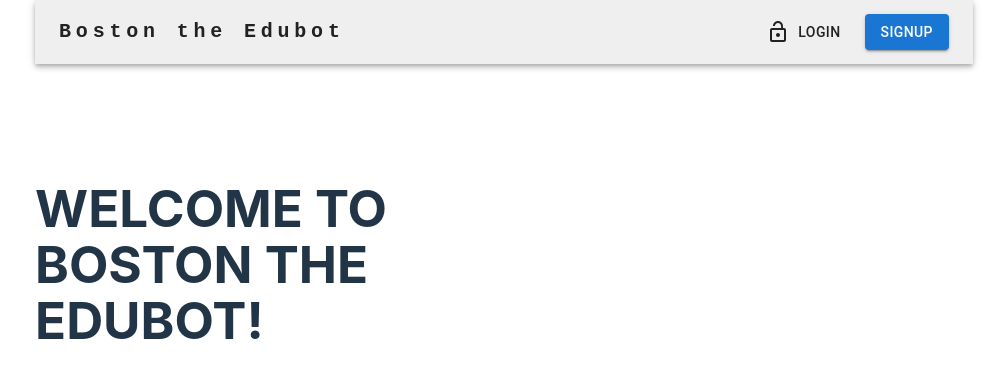
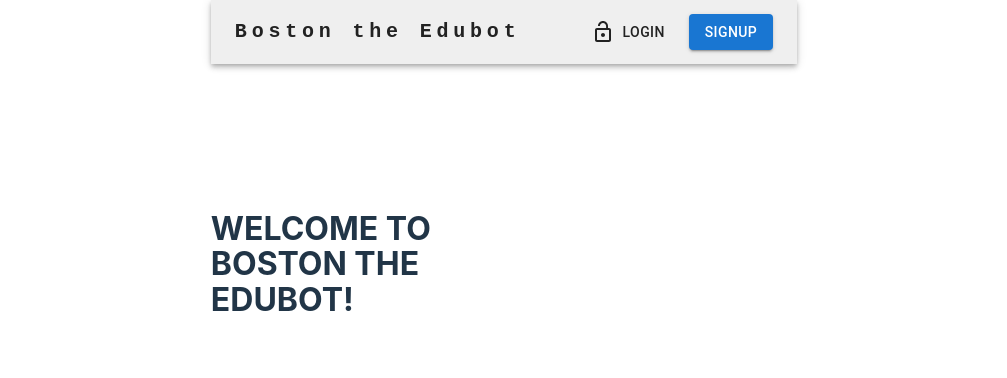
Before and after one commit to MrBomberman/edubot-frontend, a React (Vite) app: page / in a window 1280 px wide. Shown: the top 378 px of the page, without its empty margins (136-1143 px from the left). Built offline with nearby package versions, Linux system fonts and the light colour scheme.

Commit message:
deleted default big size for h1 tag

```diff
--- a/src/index.css
+++ b/src/index.css
@@ -31,7 +31,7 @@ body {
 }
 
 h1 {
-  font-size: 3.2em;
+  /* font-size: 3.2em; */
   line-height: 1.1;
 }
 
```
